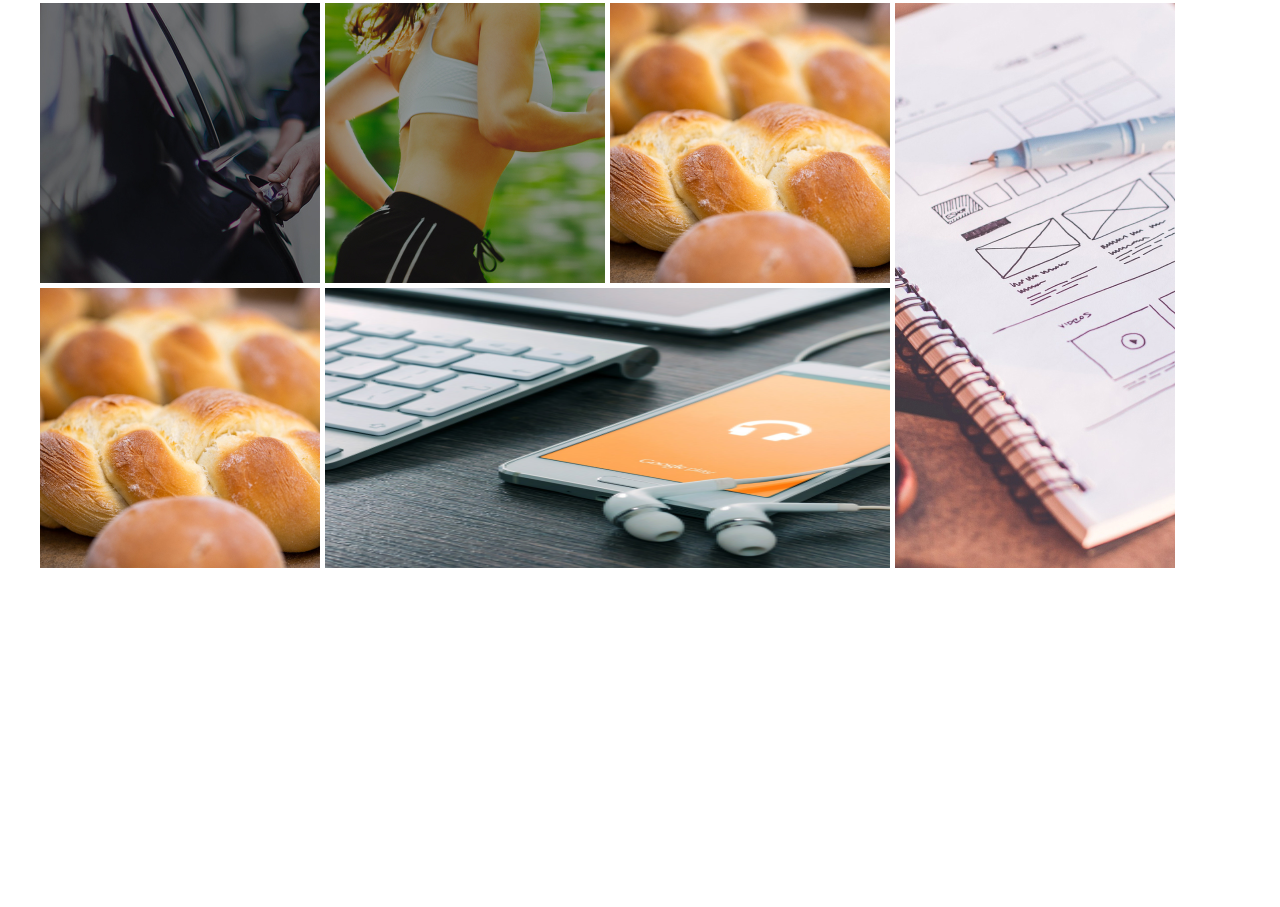
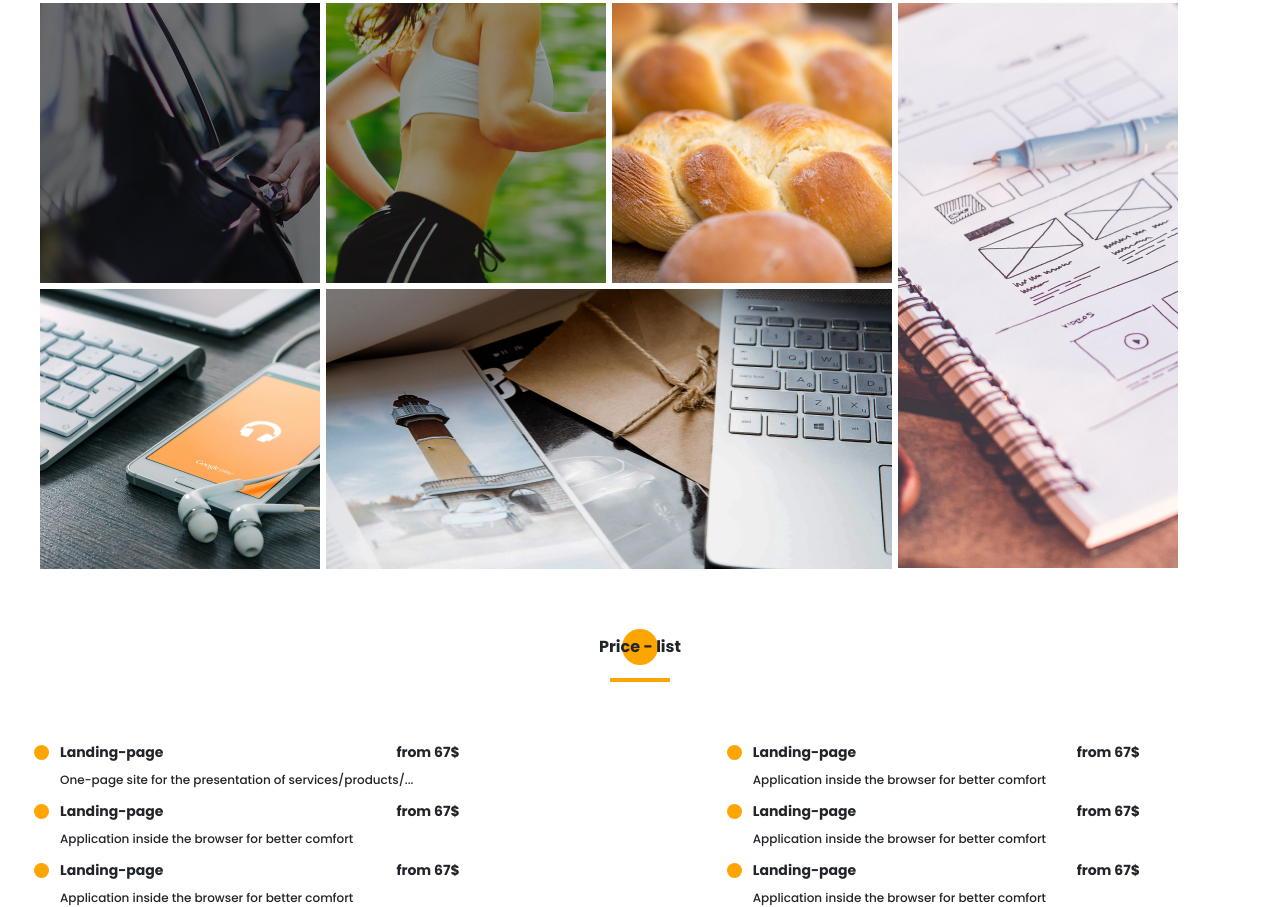
Before and after one commit to larkes-cyber/Portfolio, a website: page src/index.html in a window 1280 px wide. Shown: the part 3479-4386 px from the top of the page. Before the commit the page ends 4047 px from the top, so only its background shows below. Drawn offline with nearby package versions, Linux system fonts and the light colour scheme; files that its build step writes are made by us from their sources; files whose address does not match are found by name.

Commit message:
worked on price list

```diff
--- a/src/index.html
+++ b/src/index.html
@@ -366,12 +366,64 @@
                 <a href=""><img src="../img/works/pulse.jpg" alt=""></a>
                 <a href=""><img src="../img/works/bread.jpg" alt=""></a>
                 <a href="" id="plans"><img src="../img/works/plans.jpg" alt=""></a>
-                <a href=""><img src="../img/works/bread.jpg" alt=""></a>
-                <a href="" id="ipad"><img src="../img/works/ipad.jpg" style="height: 280px;" alt=""></a>
+                <a href=""><img src="../img/works/ipad.jpg" alt=""></a>
+                <a href="" id="ipad"><img src="../img/works/mac.jpg" style="height: 280px;" alt=""></a>
             </div>
         </div>
     </section>
 
+    <section class="price">
+        <div class="container">
+
+            <div class="title title_fz16 title_bold price__title">Price - list</div>
+            <div class="divider"></div>
+            <div class="price__wrapper">
+
+                <div class="price__item">
+                    <div class="price__item__header">
+                        <h4 class="title title_fz14 price__item__title">Landing-page</h4>
+                        <h4 class="title title_fz14 price__item__title">from 67$</h4>
+                    </div>
+                    <div class="title title_fz12 price__item__text">One-page site for the presentation of services/products/...</div>
+                </div>
+                <div class="price__item">
+                    <div class="price__item__header">
+                        <h4 class="title title_fz14 price__item__title">Landing-page</h4>
+                        <h4 class="title title_fz14 price__item__title">from 67$</h4>
+                    </div>
+                    <div class="title title_fz12 price__item__text">Application inside the browser for better comfort</div>
+                </div>
+                <div class="price__item">
+                    <div class="price__item__header">
+                        <h4 class="title title_fz14 price__item__title">Landing-page</h4>
+                        <h4 class="title title_fz14 price__item__title">from 67$</h4>
+                    </div>
+                    <div class="title title_fz12 price__item__text">Application inside the browser for better comfort</div>
+                </div>
+                <div class="price__item">
+                    <div class="price__item__header">
+                        <h4 class="title title_fz14 price__item__title">Landing-page</h4>
+                        <h4 class="title title_fz14 price__item__title">from 67$</h4>
+                    </div>
+                    <div class="title title_fz12 price__item__text">Application inside the browser for better comfort</div>
+                </div>
+                <div class="price__item">
+                    <div class="price__item__header">
+                        <h4 class="title title_fz14 price__item__title">Landing-page</h4>
+                        <h4 class="title title_fz14 price__item__title">from 67$</h4>
+                    </div>
+                    <div class="title title_fz12 price__item__text">Application inside the browser for better comfort</div>
+                </div>
+                <div class="price__item">
+                    <div class="price__item__header">
+                        <h4 class="title title_fz14 price__item__title">Landing-page</h4>
+                        <h4 class="title title_fz14 price__item__title">from 67$</h4>
+                    </div>
+                    <div class="title title_fz12 price__item__text">Application inside the browser for better comfort</div>
+                </div>
+            </div>
+        </div>
+    </section>
 
     <script src="js/script.js"></script>
 </body>
--- a/src/sass/blocks/_portfolio.scss
+++ b/src/sass/blocks/_portfolio.scss
@@ -16,10 +16,9 @@
         display: grid;
         grid-template-columns:repeat(4,280px);
         grid-template-rows:repeat(2,280px);
-        gap: 5px;
+        gap: 6px;
         #ipad{
-            grid-column: 2/4;
-
+         grid-column: 2/4;
         }
 
         a{
--- /dev/null
+++ b/src/sass/blocks/_price.scss
@@ -0,0 +1,38 @@
+.price{
+
+    &__title{
+        position: relative;
+        text-align: center;
+        @include before_circle;
+         margin: 66px 0 19px 0;
+        &:before{
+        left: 48.5%;
+        }
+    }
+
+    &__wrapper{
+        margin-top: 60px;
+        margin: 60px 100px 0 20px;
+        display: grid;
+        grid-template-columns: repeat(2,minmax(341px, auto));
+        grid-template-rows: repeat(3,44px);
+        column-gap: 293px;
+        row-gap: 15px;
+    }
+
+    &__item{
+        &__header{
+            display: flex;
+            flex-direction: row;
+            justify-content: space-between;
+            position: relative;
+            @include before_circle;
+            &:before{
+                width: 15px;
+                height: 15px;
+                top:3px;
+                left: -26px;
+            }
+        }
+    }
+}
--- a/src/sass/style.scss
+++ b/src/sass/style.scss
@@ -14,6 +14,7 @@
 @import 'blocks/experience';
 @import 'blocks/skills';
 @import 'blocks/portfolio';
+@import 'blocks/price';
 
 * {
     font-family: 'Poppins', sans-serif;
```
Also changed, not shown: dist/css/style.min.css, dist/img/mac.jpg (added), dist/img/works/mac.jpg (added), dist/index.html, src/img/works/mac.jpg (added).
